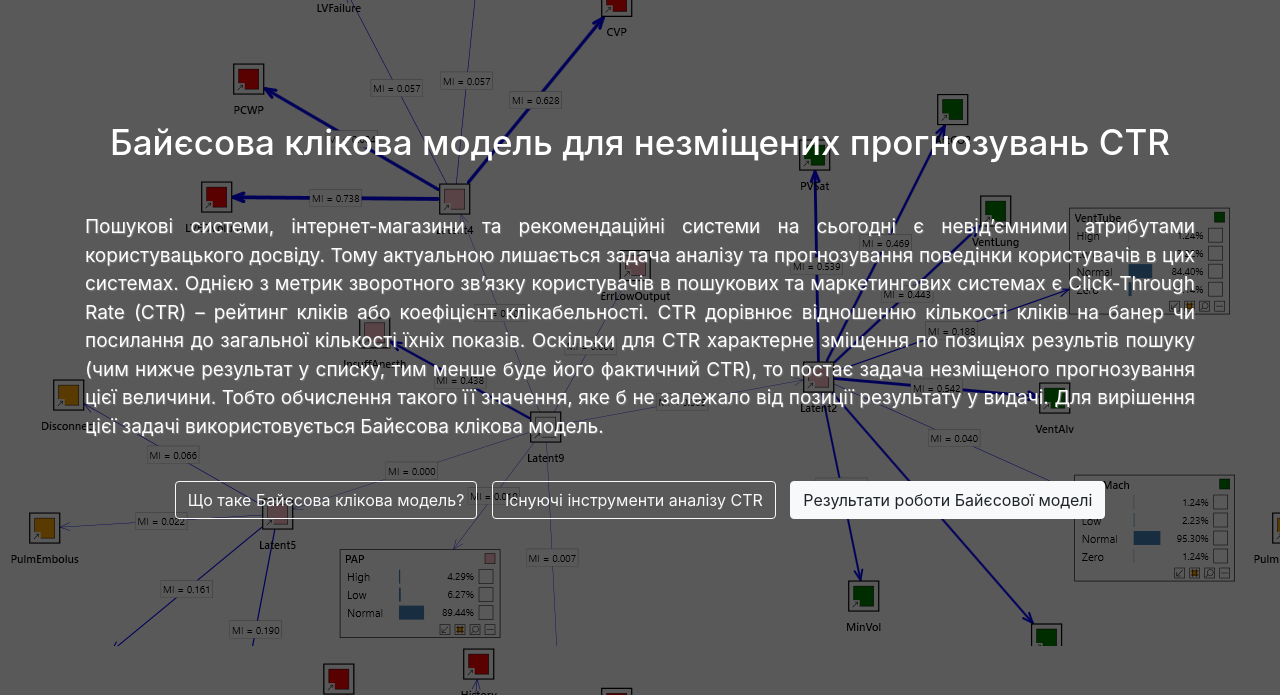
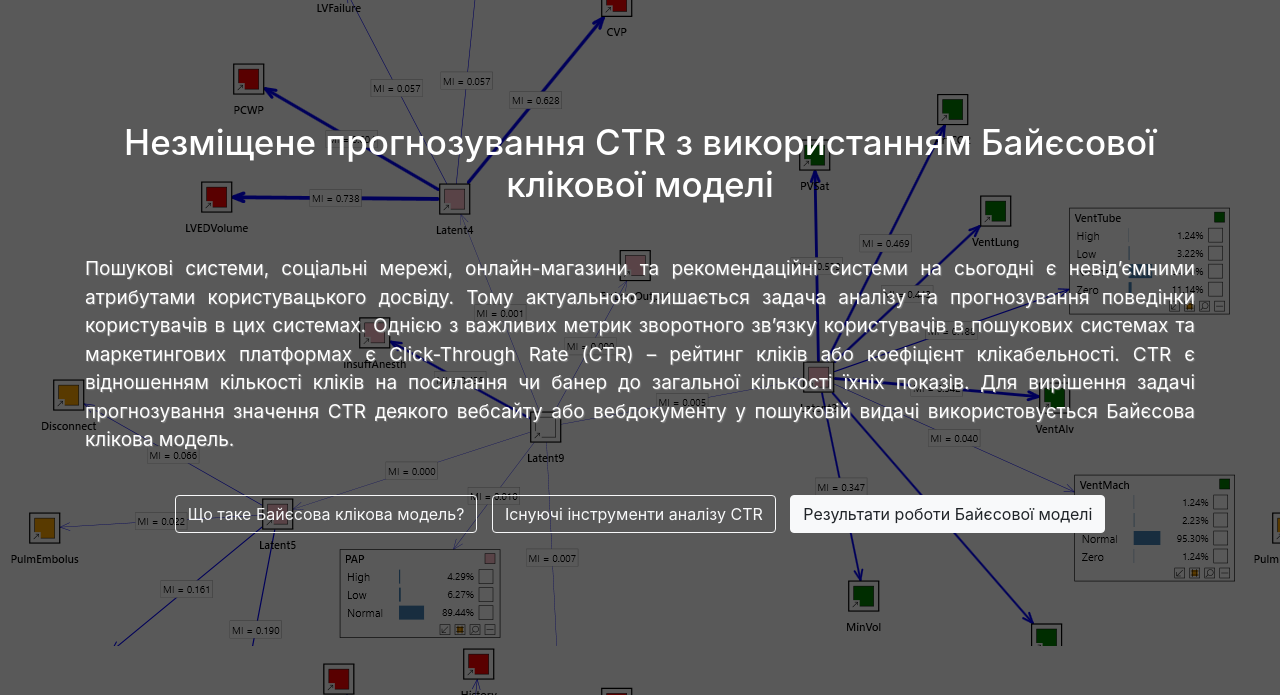
Before and after one commit to paulohloblin/flaskDBNProject, a Flask app: page / in a window 1280 px wide. Shown: the part 56-751 px from the top of the page. Run offline with Flask 2, Linux system fonts and the light colour scheme; parts of the project's set-up code (start-up, migrations or seed data) failed here and were passed over; some libraries are stand-ins or nearby versions.

Commit message:
index html updated

```diff
--- a/templates/index.html
+++ b/templates/index.html
@@ -20,11 +20,11 @@
             </li>
 {% endblock %}
 {% block content %}
-    <h1>Байєсова клікова модель для незміщених прогнозувань CTR</h1>
+    <h1>Незміщене прогнозування CTR з використанням Байєсової клікової моделі</h1>
     <p>
-    Пошукові системи, інтернет-магазини та рекомендаційні системи на сьогодні є невід’ємними атрибутами користувацького досвіду. Тому актуальною лишається задача аналізу та прогнозування поведінки користувачів в цих системах.
-Однією з метрик зворотного зв’язку користувачів в пошукових та маркетингових системах є Click-Through Rate (CTR) – рейтинг кліків або коефіцієнт клікабельності. CTR дорівнює відношенню кількості кліків на банер чи посилання до загальної кількості їхніх показів.
-Оскільки для CTR характерне зміщення по позиціях результів пошуку (чим нижче результат у списку, тим менше буде його фактичний CTR), то постає задача незміщеного прогнозування цієї величини. Тобто обчислення такого її значення, яке б не залежало від позиції результату у видачі. Для вирішення цієї задачі використовується Байєсова клікова модель.
+    Пошукові системи, соціальні мережі, онлайн-магазини та рекомендаційні системи на сьогодні є невід’ємними атрибутами користувацького досвіду. Тому актуальною лишається задача аналізу та прогнозування поведінки користувачів в цих системах.
+Однією з важливих метрик зворотного зв’язку користувачів в пошукових системах та маркетингових платформах є Click-Through Rate (CTR) – рейтинг кліків або коефіцієнт клікабельності. CTR є відношенням кількості кліків на посилання чи банер до загальної кількості їхніх показів.
+Для вирішення задачі прогнозування значення CTR деякого вебсайту або вебдокументу у пошуковій видачі використовується Байєсова клікова модель.
 
     </p>
     <center>
```
